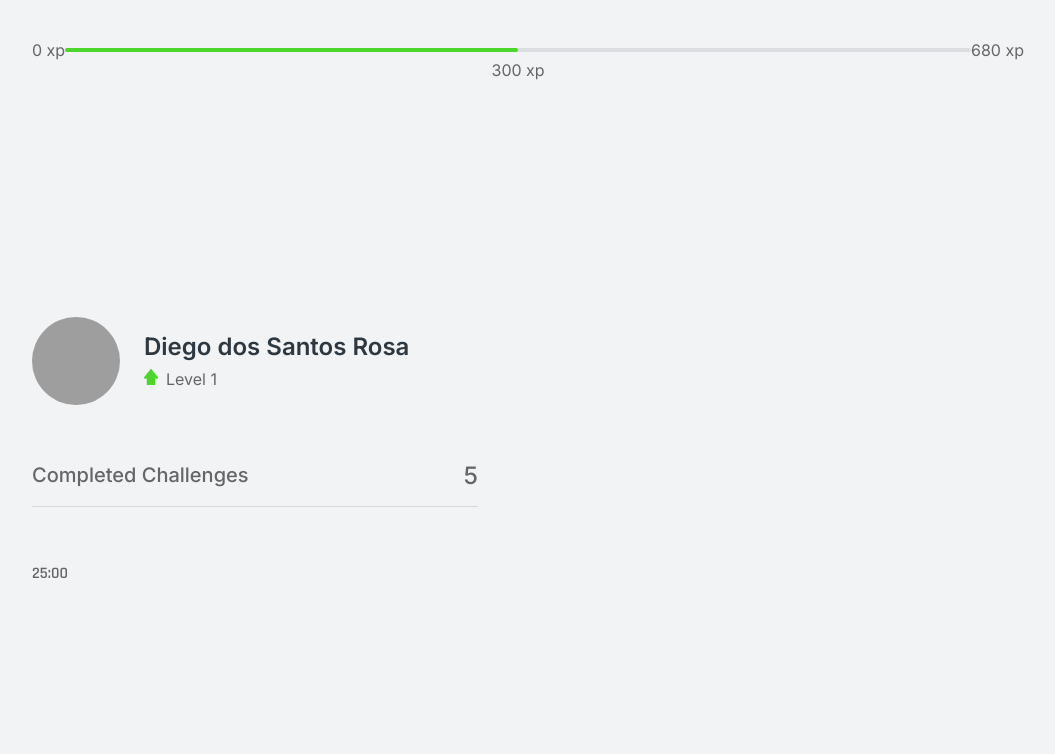
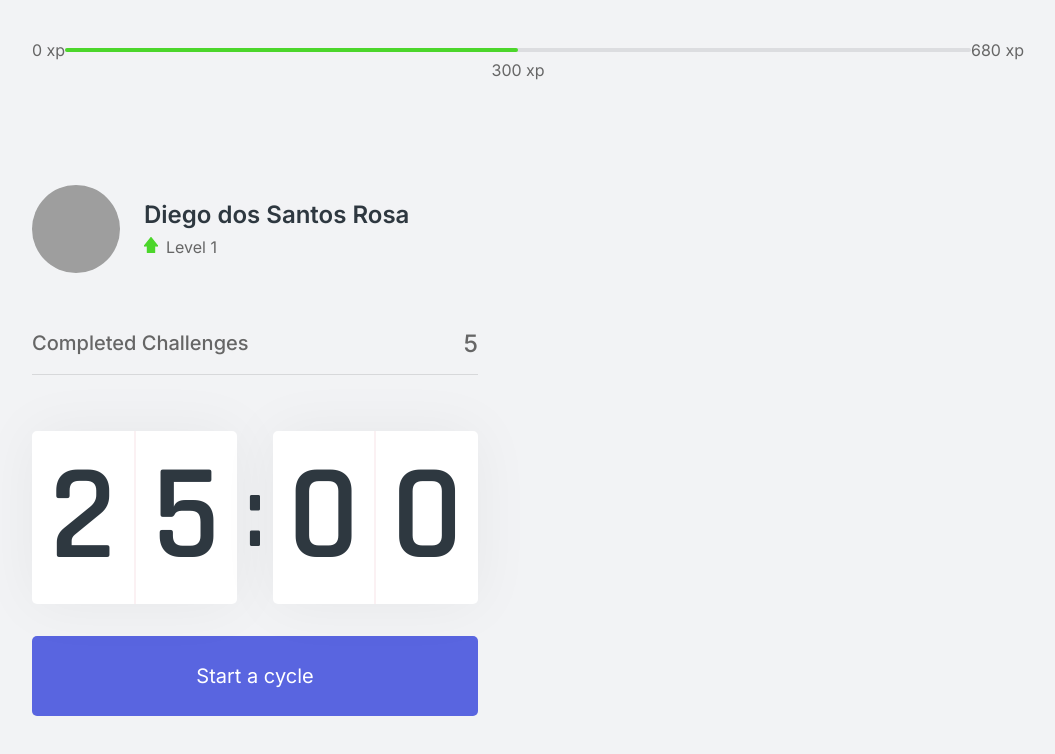
Before and after one commit to Diegodossantos23/next-focusit, a Next.js app in the folder focusit-next/: page / in a window 1280 px wide. Shown: the top 754 px of the page, without its empty margins (112-1167 px from the left). Built offline with nearby package versions, Linux system fonts and the light colour scheme; grey boxes are pictures that could not be loaded.

Commit message:
criei a funcionalidade pra inicar o countdown

```diff
--- a/focusit-next/src/components/CountDown.tsx
+++ b/focusit-next/src/components/CountDown.tsx
@@ -1,17 +1,51 @@
+import { useEffect, useState } from 'react'
 import styles from '../styles/components/CountDown.module.css'
 
 export const CountDown = () => {
+    const [time, setTime] = useState(25 * 60)
+    const [active, setActive] = useState(false)
+
+    const minutes = Math.floor(time / 60);
+    const seconds = time % 60;
+
+    const [minuteLeft, minuteRight] = String(minutes).padStart(2, '0').split('');
+    const [SecondLeft, SecondRight] = String(seconds).padStart(2, '0').split('');
+
+
+    const startCountDown = () => {
+        setActive(true)
+    }
+
+    useEffect(() => {
+        if(active && time > 0) {
+            setTimeout(() => {
+                setTime(time - 1)
+            }, 1000)
+        }
+    }, [active, time])
+
     return(
-        <div className={styles.countDownContainer}>
-            <div>
-                <span>2</span>
-                <span>5</span>
+        <div>
+            <div className={styles.countDownContainer}>
+                <div>
+                    <span>{minuteLeft}</span>
+                    <span>{minuteRight}</span>
+                </div>
+                <span>:</span>
+                <div>
+                    <span>{SecondLeft}</span>
+                    <span>{SecondRight}</span>
+                </div>
             </div>
-            <span>:</span>
-            <div>
-                <span>0</span>
-                <span>0</span>
-            </div>
+
+            <button
+                type="button"
+                className={styles.countDownButton}
+                onClick={() => startCountDown()}
+                >
+
+                Start a cycle
+            </button>
         </div>
     )
 }
--- a/focusit-next/src/pages/_document.tsx
+++ b/focusit-next/src/pages/_document.tsx
@@ -5,6 +5,7 @@
         return(
             <Html>
                 <Head>
+                    <link rel="shortcut icon" href="favicon.png" type="image/png"/>
                     <link rel="preconnect" href="https://fonts.gstatic.com"/>
                     <link href="https://fonts.googleapis.com/css2?family=Inter:wght@400;500;600&display=swap" rel="stylesheet"/>
                     <link rel="preconnect" href="https://fonts.gstatic.com"/>
--- a/focusit-next/src/pages/index.tsx
+++ b/focusit-next/src/pages/index.tsx
@@ -1,14 +1,21 @@
 import {ExperienceBar} from '../components/ExperiencieBar'
 import { Profile } from '../components/Profile'
 import { CompletedChallenges } from '../components/CompletedChallenges'
+import { CountDown } from '../components/CountDown'
+
+import Head from 'next/head'
+
+import styles from '../styles/pages/Home.module.css'
 
 
-import styles from '../styles/pages/Home.module.css'
-import { CountDown } from '../components/CountDown'
 
 const Home = () => {
   return (
     <div className={styles.container}>
+
+      <Head>
+          <title>Start | focus.it</title>
+      </Head>
 
      <ExperienceBar />
       <section>
--- a/focusit-next/src/styles/components/CountDown.module.css
+++ b/focusit-next/src/styles/components/CountDown.module.css
@@ -2,4 +2,64 @@
     display:flex;
     align-items: center;
     font-family: Rajdhani;
+    font-weight: 600;
+    color: var(--title);
 }
+
+.countDownContainer > div {
+    flex:1;
+
+    display:flex;
+    align-items: center;
+    justify-content: space-evenly;
+
+    background: var(--white);
+    box-shadow: 0 0 60px rgba(0, 0, 0, 0.05);
+    border-radius: 5px;
+    font-size: 8.5rem;
+    text-align: center;
+}
+
+.countDownContainer > div span{
+    flex: 1;
+}
+
+
+.countDownContainer > div span:first-child{
+    border-right: 1px solid #fbf1f3;
+}
+
+.countDownContainer > div span:last-child{
+    border-left: 1px solid #fbf1f3;
+}
+
+.countDownContainer > span{
+    font-size: 6.25rem;
+    margin: 0 0.5rem;
+}
+
+.countDownButton{
+    width: 100%;
+    height: 5rem;
+
+    margin-top: 2rem;
+    display: flex;
+    align-items: center;
+    justify-content: center;
+
+    border: 0;
+    border-radius: 5px;
+
+    background: var(--blue);
+    color: var(--white);
+
+    font-size: 1.25rem;
+
+    transition: background-color 0.3s;
+}
+
+
+.countDownButton:hover{
+    background: var(--green);
+
+}
```
